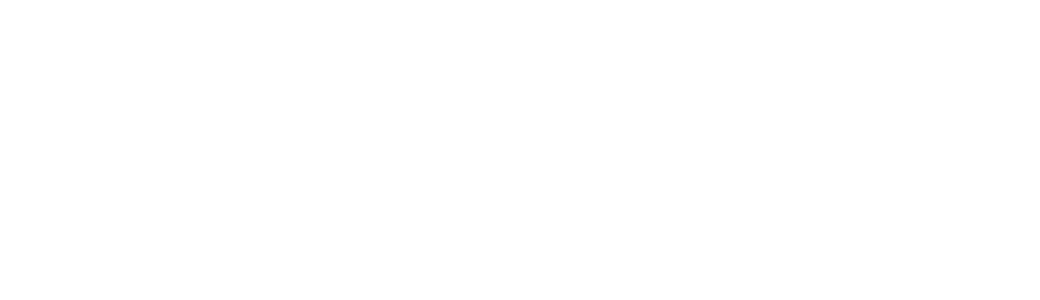
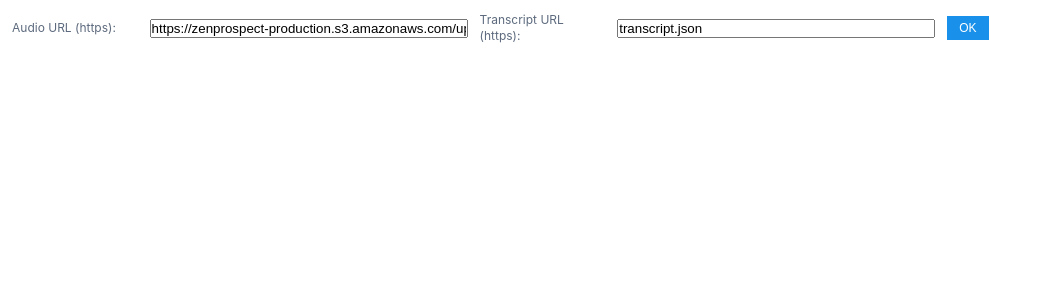
Before and after one commit to CodeMogul/audio-transcript-player, a React app: page / in a window 1280 px wide. Shown: the top 300 px of the page, without its empty margins (0-1040 px from the left). Built offline with nearby package versions, Linux system fonts and the light colour scheme.

Commit message:
(chore): Support to change urls

```diff
--- a/src/components/App.js
+++ b/src/components/App.js
@@ -1,13 +1,7 @@
-import React, { useState, useCallback } from 'react';
+import React from 'react';
 import { createGlobalStyle } from 'styled-components'
 
-import AudioPlayer from './AudioPlayer';
-import Controls from './Controls';
-import Transcript from './Transcript';
-import TranscriptProgress from './TranscriptProgress';
-
-import transcriptJSON from '../transcript.json';
-import { cleanWordTimings } from '../utils';
+import AppContainer from './AppContainer';
 
 const GlobalStyle = createGlobalStyle`
   body {
@@ -24,21 +18,10 @@ const GlobalStyle = createGlobalStyle`
 `
 
 function App() {
-  const cleanedWordTimings = cleanWordTimings(transcriptJSON.word_timings);
   return (
     <>
     <GlobalStyle />
-    <AudioPlayer
-      src="https://zenprospect-production.s3.amazonaws.com/uploads/phone_call/uploaded_content/59e106639d79684277df770d.wav"
-    >
-      <Controls />
-      <TranscriptProgress
-        paraTimings={cleanedWordTimings}
-      />
-      <Transcript
-        paraTimings={cleanedWordTimings}
-      />
-    </AudioPlayer>
+    <AppContainer />
     </>
   );
 }
--- /dev/null
+++ b/src/components/AppContainer.js
@@ -0,0 +1,36 @@
+import React, { useState, useEffect } from 'react';
+
+import UrlInputs from './UrlInputs';
+import AudioPlayer from './AudioPlayer';
+import Controls from './Controls';
+import Transcript from './Transcript';
+import TranscriptProgress from './TranscriptProgress';
+import { cleanWordTimings } from '../utils';
+
+const defaultUrls = {
+  audioUrl: 'https://zenprospect-production.s3.amazonaws.com/uploads/phone_call/uploaded_content/59e106639d79684277df770d.wav',
+  transcriptUrl: 'transcript.json',
+};
+
+export default function AppContainer() {
+  const [urls, setUrls] = useState(defaultUrls);
+  const [paraTimings, setParaTimings] = useState([]);
+
+  useEffect(() => {
+    if (!urls.transcriptUrl) return;
+    fetch(urls.transcriptUrl)
+      .then(res => res.json())
+      .then(data => setParaTimings(cleanWordTimings(data.word_timings)));
+  }, [urls.transcriptUrl])
+
+  return (
+    <>
+      <UrlInputs onSubmit={setUrls} defaultValues={defaultUrls} />
+      <AudioPlayer src={urls.audioUrl}>
+        <Controls />
+        <TranscriptProgress paraTimings={paraTimings} />
+        <Transcript paraTimings={paraTimings} />
+      </AudioPlayer>
+    </>
+  )
+}
--- a/src/components/AudioPlayer.js
+++ b/src/components/AudioPlayer.js
@@ -9,11 +9,19 @@ export default function AudioPlayer({
 }) {
   if (typeof src !== 'string') throw new Error('Invalid `src` provides');
 
-  const audioRef = useRef(new Audio(src));
+  const audioRef = useRef(null);
   const intervalRef = useRef(null);
 
   const [ready, setReady] = useState(false);
   const [renderFlag, setRenderFlag] = useState(false);
+
+  useEffect(() => {
+    setReady(false);
+    audioRef.current = new Audio(src);
+    audioRef.current.addEventListener('loadeddata', function () {
+      setReady(true);
+    });
+  }, [src]);
 
   const audioTrack = audioRef.current;
 
@@ -43,12 +51,6 @@ export default function AudioPlayer({
     audioTrack.playbackRate = parseFloat(rate);
     triggerRerender();
   }, [audioTrack]);
-
-  useEffect(() => {
-    audioTrack.addEventListener('loadeddata', function () {
-      setReady(true);
-    });
-  }, []);
 
   if (!ready) return null;
 
--- a/src/components/TranscriptProgress.js
+++ b/src/components/TranscriptProgress.js
@@ -1,4 +1,5 @@
 import React, { useCallback, useMemo } from 'react';
+import PropTypes from 'prop-types';
 import styled from 'styled-components';
 
 import { useAudioPlayer } from './AudioPlayer';
@@ -81,6 +82,7 @@ const ProgressContainer = styled.div`
 
 const paraTimingsToTimeRanges = (paraTimings, totalDuration) => {
   const timeRanges = [];
+  if (paraTimings.length === 0) return timeRanges;
 
   if (paraTimings[0][0].startTime > 0) {
     timeRanges.push({
@@ -171,6 +173,7 @@ export default function TranscriptProgress({ paraTimings }) {
             {
               ourTimeRanges.map(range => (
                 <div
+                  key={range.startTime}
                   style={{ flexBasis: `${range.percentage}%` }}
                   className={range.blank ? "" : 'speech'}
                 />
@@ -182,6 +185,7 @@ export default function TranscriptProgress({ paraTimings }) {
             {
               prospectTimeRanges.map(range => (
                 <div
+                  key={range.startTime}
                   style={{ flexBasis: `${range.percentage}%` }}
                   className={range.blank ? "" : 'speech'}
                 />
@@ -198,3 +202,19 @@ export default function TranscriptProgress({ paraTimings }) {
     </Container>
   )
 }
+
+TranscriptProgress.propTypes = {
+  paraTimings: PropTypes.arrayOf(
+    PropTypes.arrayOf(
+      PropTypes.shape({
+        startTime: PropTypes.number.isRequired,
+        endTime: PropTypes.number.isRequired,
+        word: PropTypes.string.isRequired,
+      }),
+    ),
+  )
+}
+
+TranscriptProgress.defaultProps = {
+  paraTimings: [],
+}
--- /dev/null
+++ b/src/components/UrlInputs.js
@@ -0,0 +1,75 @@
+import React, { useState, useCallback } from 'react';
+import styled from 'styled-components';
+
+
+const Form = styled.form`
+  display: flex;
+  flex-wrap: wrap;
+  align-items: center;
+  padding: 12px;
+
+  label {
+    width: 10%;
+    margin-right: 12px;
+  }
+
+  input {
+    width: 25%;
+    margin-right: 12px;
+  }
+
+  button {
+    appearance: none;
+    outline: none;
+    border: none;
+    background-color: #1991EB;
+    color: white;
+    padding: 4px 12px;
+    height: 24px;
+    font-size: 12px;
+  }
+`;
+
+export default function UrlInputs({ onSubmit: onSubmitProp, defaultValues }) {
+  const [urls, setUrls] = useState(defaultValues || {});
+
+  const onChange = useCallback((e) => {
+    setUrls(prev => ({
+      ...prev,
+      [e.target.name]: e.target.value,
+    }));
+  }, []);
+
+  const onSubmit = useCallback((e) => {
+    e.preventDefault();
+    onSubmitProp(urls);
+  }, [onSubmitProp, urls]);
+
+  return (
+    <Form onSubmit={onSubmit}>
+      <label htmlFor="audioUrl">Audio URL (https):</label>
+      <input
+        type="url"
+        name="audioUrl"
+        placeholder="https://example.com/file.wav"
+        // pattern="https://.*"
+        onChange={onChange}
+        value={urls.audioUrl}
+        required
+      />
+
+      <label htmlFor="transcriptUrl">Transcript URL (https):</label>
+      <input
+        type="text"
+        name="transcriptUrl"
+        placeholder="https://example.com/file.json"
+        // pattern="https://.*"
+        onChange={onChange}
+        value={urls.transcriptUrl}
+        required
+      />
+
+      <button type="submit">OK</button>
+    </Form>
+  )
+}
```
Also changed, not shown: src/components/Transcript.js (line endings or trailing spaces), transcript.json (renamed from src/transcript.json), 2 other files (tests, documents, lock files or other folders).
